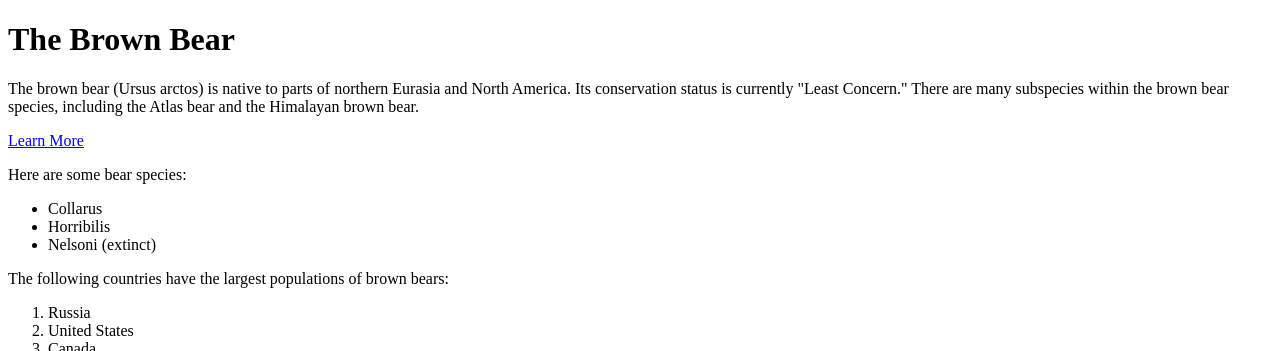
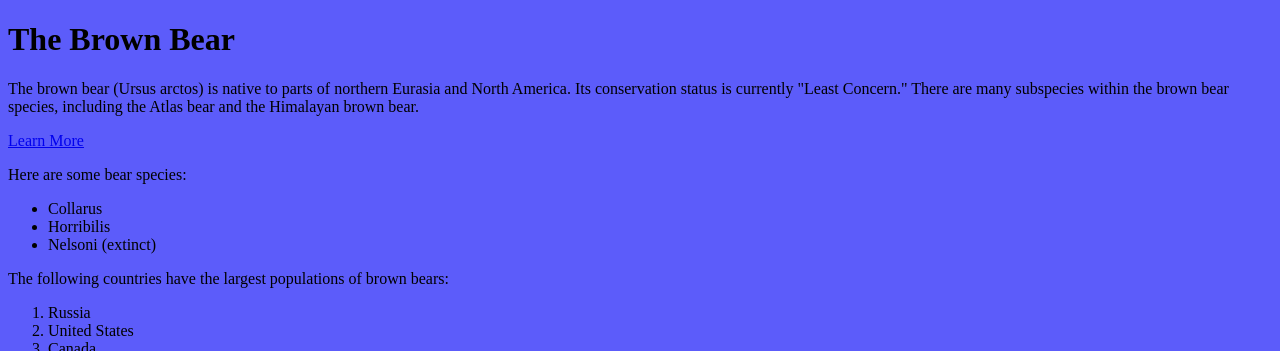
Before and after one commit to cflemi12/cflemi12.github.io, a PHP site: page / in a window 1280 px wide. Shown: the top 351 px of the page. Run offline with PHP 8.4, Linux system fonts and the light colour scheme.

Commit message:
still trying to add css

```diff
--- a/style.css
+++ b/style.css
@@ -1,3 +1,3 @@
 body {
-    background = #141e30;
+    background: rgba(75,75,250, 0.9);
 }
```
